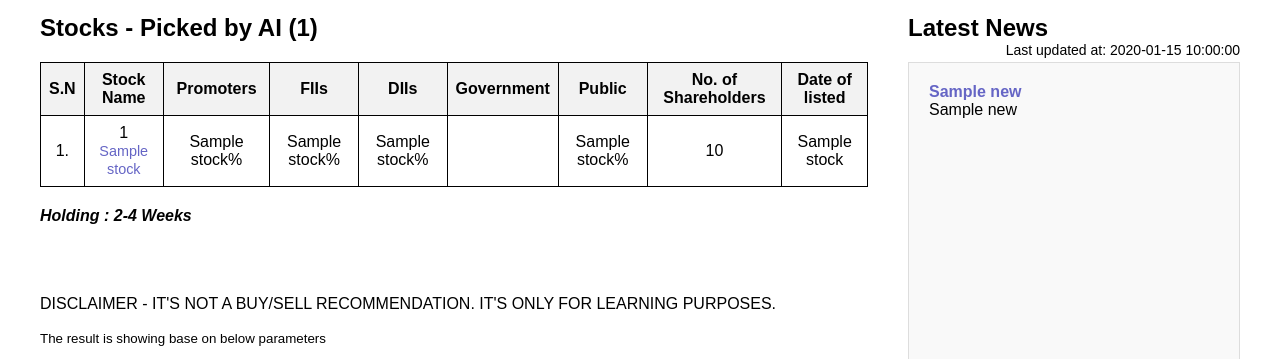
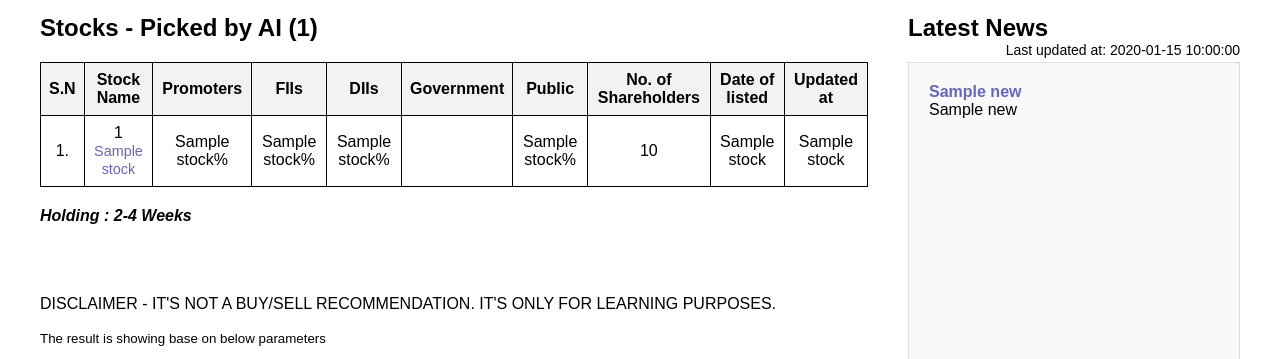
Before and after one commit to developer-ramesh/stocks_tool, a Flask app: template templates/index.html in a window 1280 px wide. Shown: the part 46-405 px from the top of the page. Run offline with Flask 3, Linux system fonts and the light colour scheme; the template is opened without the code that fills it: most values are stand-ins (such as "Sample title", 1, 10 or a date in 2020).

Commit message:
Update index.html

```diff
--- a/templates/index.html
+++ b/templates/index.html
@@ -31,6 +31,7 @@
                             <th>Public</th>
                             <th>No. of Shareholders</th>
                             <th>Date of listed</th>
+                            <th>Updated at</th>
                         </tr>
                     </thead>
                     <tbody>
@@ -44,6 +45,7 @@
                             <td>{% if stock[5] %} {{ stock[5] }} {% endif %}</td>
                             <td>{{ stock[6] }}%</td>
                             <td>{{ '{:,.0f}'.format(stock[7]) }}</td>
+                            <td>{{ stock[9] }}</td>
                             <td>{{ stock[8] }}</td>
                         </tr>
                         {% endfor %}
```
